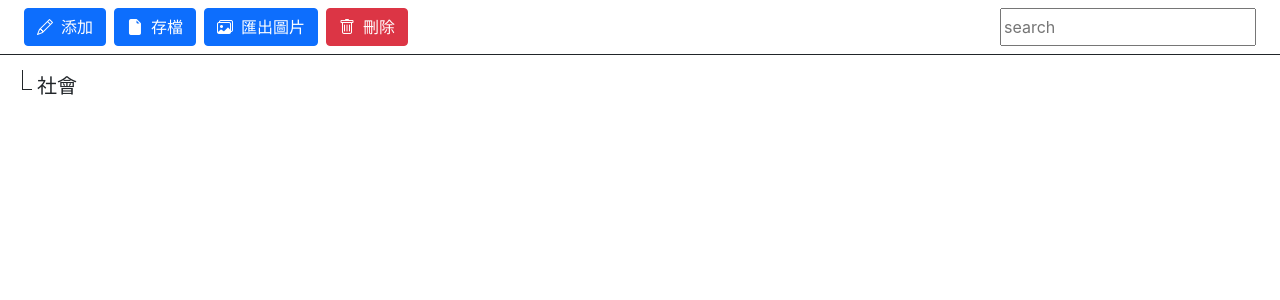
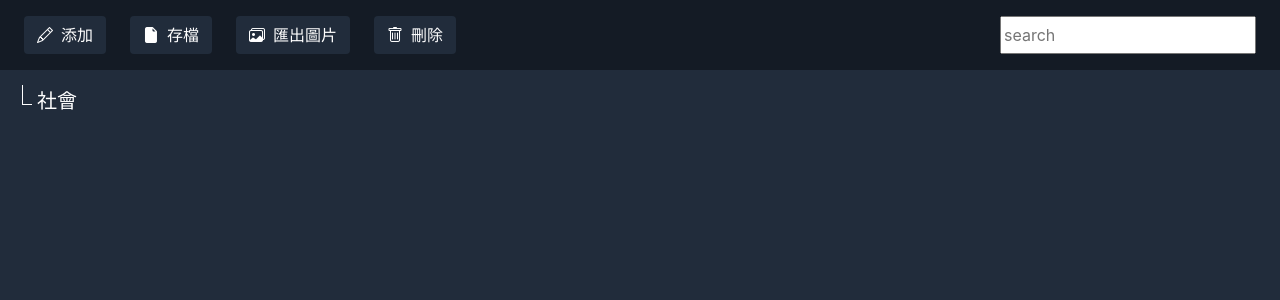
Before and after one commit to SlienceAn/Business-Arch, a Next.js app: page / in a window 1280 px wide. Shown: the top 300 px of the page. Built offline with nearby package versions, Linux system fonts and the light colour scheme.

Commit message:
change css

```diff
--- a/components/ToolButton.jsx
+++ b/components/ToolButton.jsx
@@ -2,7 +2,7 @@ import React from 'react';
 
 const ToolButton = ({ btnStyle, icon, text }) => {
     return (
-        <button className={`d-flex gap-2 btn btn-${btnStyle}`}>
+        <button className='d-flex gap-2 btn btn-bg text-white'>
             <i className={`bi bi-${icon}`} />
             <span>{text}</span>
         </button>
--- a/components/ToolHead.jsx
+++ b/components/ToolHead.jsx
@@ -3,7 +3,28 @@ import InputModal from './InputModal';
 import { Context } from '../public/lib';
 import { BsPlusCircleFill } from 'react-icons/bs';
 import ToolButton from './ToolButton';
-
+const testArr = {
+    body: "1",
+    content: [
+        {
+            body: "1-1",
+            content: [
+                {
+                    body: "1-1-A",
+                    content: []
+                }
+            ]
+        },
+        {
+            body: "1-2",
+            content: []
+        },
+        {
+            body: "1-3",
+            content: []
+        }
+    ]
+}
 const ToolHead = ({ parentTitle }) => {
     const [childVal, setChildVal] = useState([{
         body: "",
@@ -23,12 +44,22 @@ const ToolHead = ({ parentTitle }) => {
     }
     const postData = () => {
         setContext({ ...context, content: childVal })
+        findDeepObject(testArr, "1-1-A")
+    }
+    const findDeepObject = (dataObj, val) => {
+        if (dataObj['body'] === val) {
+            return
+        } else {
+            for (let i = 0; i < dataObj['content'].length; i++) {
+                findDeepObject(dataObj['content'][i])
+            }
+        }
     }
     return (
         <>
-            <div className='w-100 py-2 px-4 d-flex justify-content-between'>
-                <div className='d-flex gap-2'>
-                    <button className='btn btn-primary d-flex gap-2' data-bs-toggle="modal" data-bs-target="#exampleModal">
+            <div className='w-100 py-3 px-4 d-flex justify-content-between' style={{ background: '#141b25' }}>
+                <div className='d-flex gap-4'>
+                    <button className='btn btn-bg text-white d-flex gap-2' data-bs-toggle="modal" data-bs-target="#exampleModal">
                         <i className="bi bi-pencil" />
                         <span>添加</span>
                     </button>
@@ -55,7 +86,7 @@ const ToolHead = ({ parentTitle }) => {
                     <label className='form-label' htmlFor='parentItem'>選擇父項</label>
                     <select id='parentItem' className='form-control' onChange={(event) => getValue(event, "select")}>
                         <option>請下拉選擇項目</option>
-                        {parentTitle.map((el, idx) => <option key={el + idx}>{el}</option>)}
+                        {[...new Set(parentTitle)].map((el, idx) => <option key={el + idx}>{el}</option>)}
                     </select>
                 </div>
                 <div className='mb-3'>
@@ -70,8 +101,7 @@ const ToolHead = ({ parentTitle }) => {
                         <span>添加子項</span>
                         <BsPlusCircleFill fontSize="1.5rem" />
                     </label>
-                    {
-                        childVal.map((el, idx) =>
+                    {childVal.map((el, idx) =>
                         <input
                             key={idx}
                             id='childItem'
@@ -85,4 +115,4 @@ const ToolHead = ({ parentTitle }) => {
         </>
     );
 }
-export default ToolHead;
+export default React.memo(ToolHead);
--- a/components/TreeView.jsx
+++ b/components/TreeView.jsx
@@ -28,4 +28,4 @@ const TreeView = (props) => {
         )
     }
 }
-export default TreeView;
+export default React.memo(TreeView);
--- a/public/lib.js
+++ b/public/lib.js
@@ -3,7 +3,6 @@ import axios from 'axios';
 
 export const Context = createContext({})
 const arr = [];
-
 export const getAllBody = (body) => {
     Object.values(body).map(el => {
         if (Array.isArray(el)) {
@@ -12,6 +11,7 @@ export const getAllBody = (body) => {
             arr.push(el)
         }
     })
+
     return arr;
 }
 
@@ -23,6 +23,5 @@ export const useAxios = (config) => {
     })
         .then(result => res = result)
         .catch(err => error = err)
-
     return { res, error }
 }
--- a/styles/TreeView.scss
+++ b/styles/TreeView.scss
@@ -3,7 +3,6 @@
 }
 
 .TreePanel {
-    border-top: 1px solid;
     padding-top: 15px;
 
     ul {
--- a/styles/globals.css
+++ b/styles/globals.css
@@ -4,6 +4,8 @@ body {
   margin: 0;
   font-family: -apple-system, BlinkMacSystemFont, Segoe UI, Roboto, Oxygen,
     Ubuntu, Cantarell, Fira Sans, Droid Sans, Helvetica Neue, sans-serif;
+  background-color: #212c3b;
+  color: #fff;
 }
 
 a {
@@ -14,3 +16,10 @@ a {
 * {
   box-sizing: border-box;
 }
+
+.btn-bg {
+  background: #212c3b;
+}
+.btn-bg:hover{
+   background:#7ebcb9;
+}
```
Also changed, not shown: pages/index.jsx (indentation only). Lines whose indentation alone changed are shown as unchanged.
